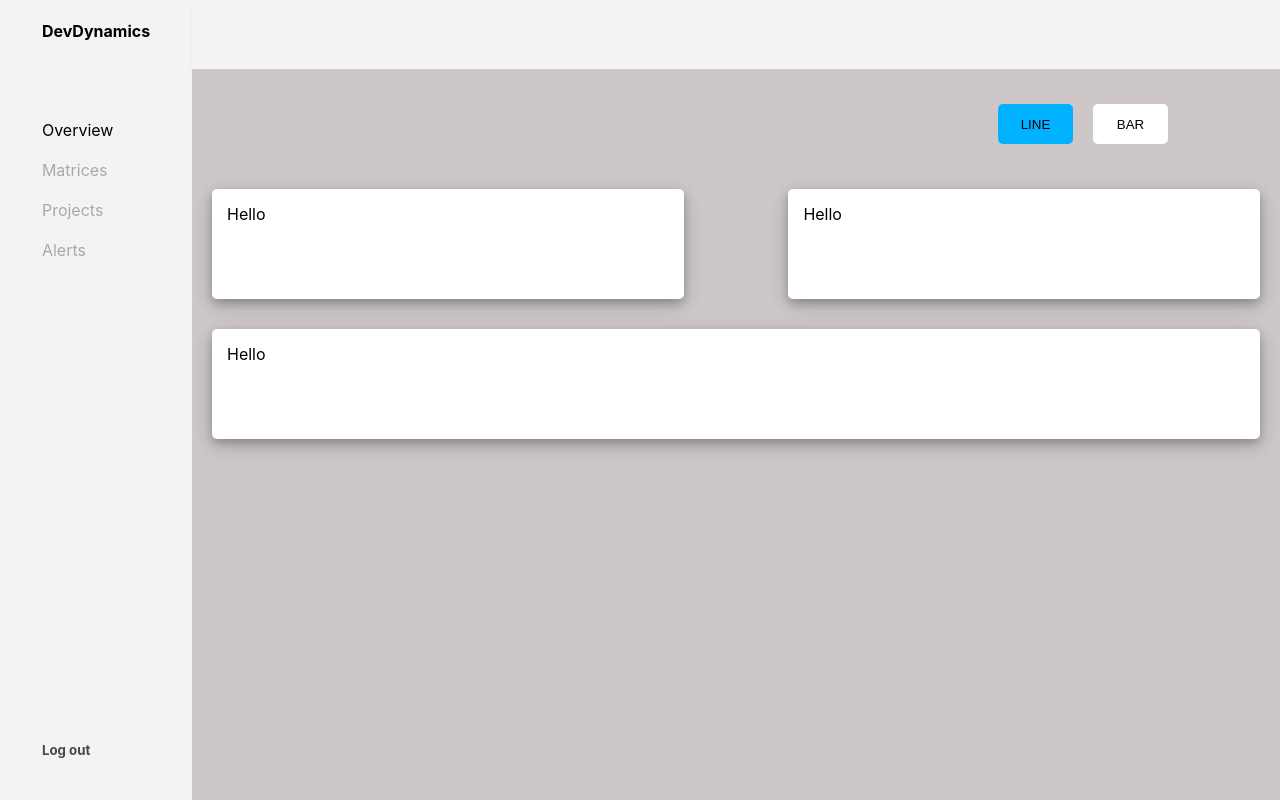
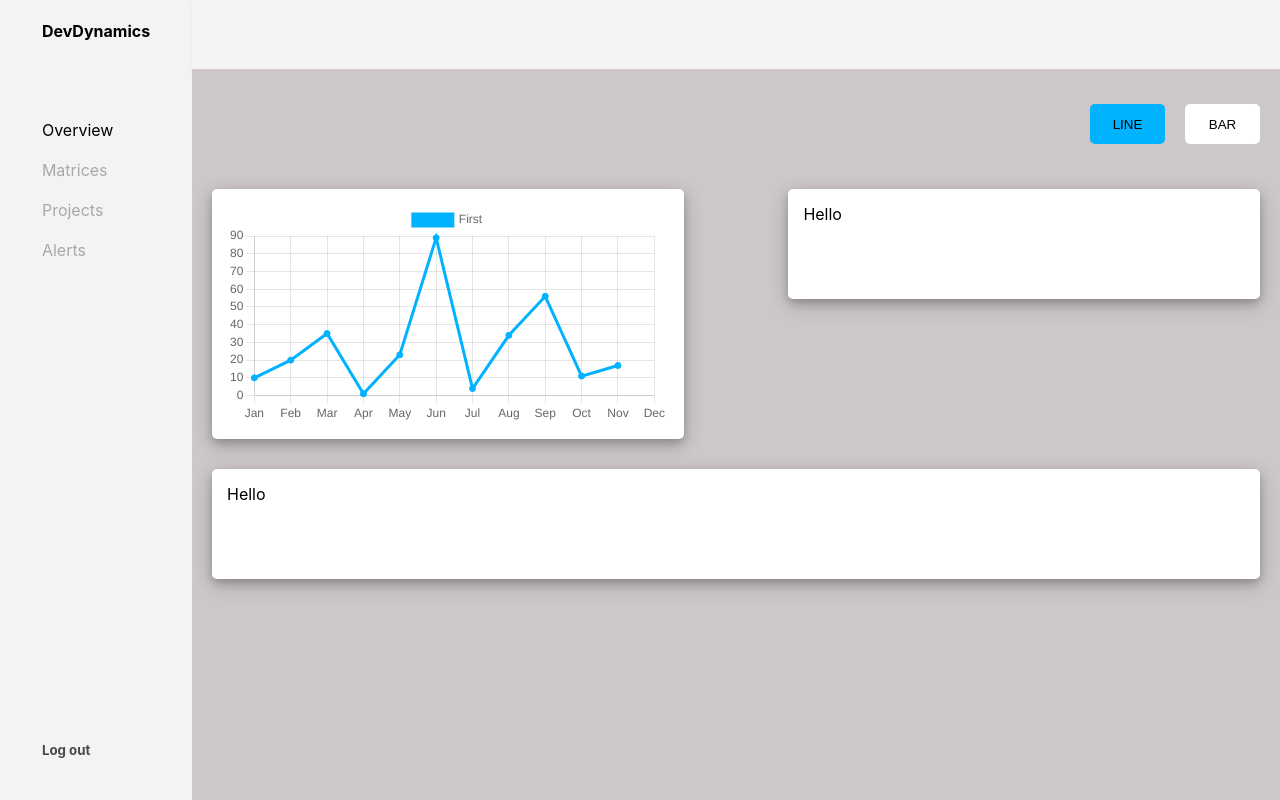
Before and after one commit to priyanshi0799/devDynamics, a React (Create React App) app: page / in a window 1280 px wide. Built offline with nearby package versions, Linux system fonts and the light colour scheme.

Commit message:
line chart added

```diff
--- a/package.json
+++ b/package.json
@@ -10,7 +10,9 @@
     "@types/node": "^16.11.59",
     "@types/react": "^18.0.20",
     "@types/react-dom": "^18.0.6",
+    "chart.js": "^3.9.1",
     "react": "^18.2.0",
+    "react-chartjs-2": "^4.3.1",
     "react-dom": "^18.2.0",
     "react-router-dom": "^6.4.0",
     "react-scripts": "5.0.1",
--- a/src/Components/Overview/Overview.tsx
+++ b/src/Components/Overview/Overview.tsx
@@ -1,6 +1,7 @@
 import { useState } from 'react';
 import { Button } from '../../Reusables/Button';
 import { Card } from '../../Reusables/Card';
+import { LineChart } from '../../Reusables/LineChart';
 import { ParentDiv, ButtonWrapper, CardWrapper } from './OverviewStyle';
 
 export const Overview = () => {
@@ -16,6 +17,32 @@ export const Overview = () => {
             setIsLineActive(false);
         }
     };
+
+    const lineData = {
+        labels: [
+            'Jan',
+            'Feb',
+            'Mar',
+            'Apr',
+            'May',
+            'Jun',
+            'Jul',
+            'Aug',
+            'Sep',
+            'Oct',
+            'Nov',
+            'Dec',
+        ],
+        datasets: [
+            {
+                label: 'First',
+                data: [10, 20, 35, 1, 23, 89, 4, 34, 56, 11, 17],
+                backgroundColor: '#00b2ff',
+                borderColor: '#00b2ff',
+            },
+        ],
+    };
+
     return (
         <ParentDiv>
             <ButtonWrapper>
@@ -32,7 +59,9 @@ export const Overview = () => {
             </ButtonWrapper>
 
             <CardWrapper>
-                <Card>Hello</Card>
+                <Card>
+                    <LineChart data={lineData} />
+                </Card>
                 <Card>Hello</Card>
             </CardWrapper>
             <Card>Hello</Card>
--- a/src/Components/Overview/OverviewStyle.ts
+++ b/src/Components/Overview/OverviewStyle.ts
@@ -13,7 +13,6 @@ export const ButtonWrapper = styled.div`
     align-self: flex-end;
     display: flex;
     gap: 20px;
-    width: 25%;
     padding: 15px 0px;
 `;
 
--- /dev/null
+++ b/src/Reusables/BarChart.tsx
@@ -0,0 +1,3 @@
+export const BarChart = () => {
+    return <div>BarChart</div>;
+};
--- /dev/null
+++ b/src/Reusables/LineChart.tsx
@@ -0,0 +1,25 @@
+import { Line } from 'react-chartjs-2';
+import {
+    Chart as ChartJS,
+    Title,
+    Tooltip,
+    LineElement,
+    Legend,
+    CategoryScale,
+    LinearScale,
+    PointElement,
+} from 'chart.js';
+
+ChartJS.register(
+    Title,
+    Tooltip,
+    LineElement,
+    Legend,
+    CategoryScale,
+    LinearScale,
+    PointElement
+);
+
+export const LineChart = ({ data }: { data: any }) => {
+    return <Line data={data}></Line>;
+};
```
Also changed, not shown: 1 other file (tests, documents, lock files or other folders).
